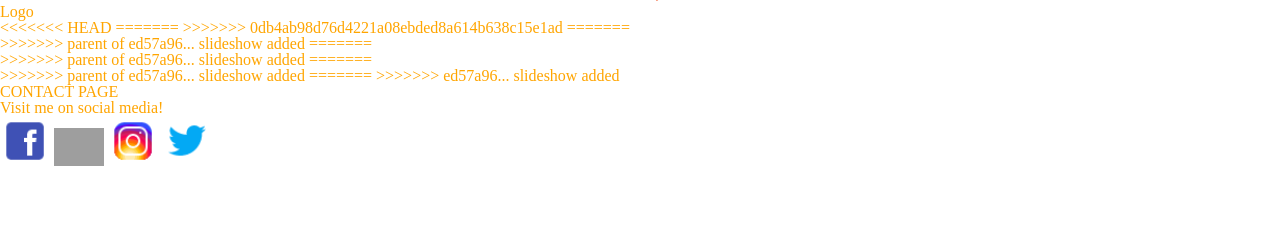
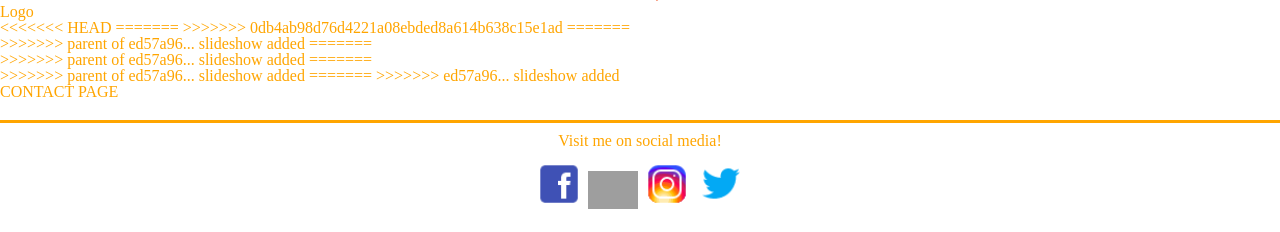
Before and after one commit to Daveholmes05/ArmatisReviews, a PHP site: page /contact.html in a window 1280 px wide. Shown: the part 2948-3180 px from the top of the page. Before the commit the page ends 3114 px from the top, so only its background shows below. Run offline with PHP 8.4, Linux system fonts and the light colour scheme; grey boxes are pictures that could not be loaded.

Commit message:
configured CSS for higher resolutions

```diff
--- a/css/styles.css
+++ b/css/styles.css
@@ -114,8 +114,9 @@ ul.topnav li.icon {
 
 
 
-
-/* For mobile phones */
+/*******************************************/
+/************ For mobile phones ************/
+/*******************************************/
 @media screen and (max-width: 768px) {
 
   main {
@@ -223,24 +224,119 @@ ul.topnav li.icon {
 
 
 
-/* Tablets */
+/*******************************************/
+/**************** For tablets **************/
+/*******************************************/
 @media (min-width: 768px) {
   body {
 
   }
 
-  .carousel-inner img {
+  #AliensShirt {
   	height: 100%;
     width: 100%;
     position: relative;
     top: -150px;
   }
+
+  .sections h1 {
+  	text-align: center;
+    padding: 10px;
+    font-size: 30px;
+    font-weight: bold;
+ /*   border-top: 50px solid black;*/
+    background: url("../img/orangeBackground.jpg");
+    color: black;
+  }
+
+  .videos {
+  	margin: 0 20px;
+  	position: relative;
+  	text-align: center;
+  }
+
+  .videos iframe {
+  	margin: 10px 40px;
+  	height: 250px;
+  	width: 40%;
+  	position: relative;
+  	border: #FFA500 solid 1px;
+  }
+
+  footer {
+    position: relative;
+    border-top: #FFA500 solid;
+  	float: left;
+    margin: 20px 0;
+    width: 100%;
+	/*    bottom: -300px;*/
+  }
+
+  #socialMedia {
+  	margin: 0;
+  	text-align: center;
+  }
+
+  #socialMedia p {
+  	margin: 10px 0;
+  }
 }
 
 
-/* Desktops */
-@media (min-width: 960px) {
+/*******************************************/
+/*************** For Desktops **************/
+/*******************************************/
+@media (min-width: 1100px) {
   body {
 
   }
+
+  #AliensShirt {
+  	height: 100%;
+    width: 100%;
+    position: relative;
+    top: -300px;
+  }
+
+  .sections h1 {
+  	text-align: center;
+    padding: 10px;
+    font-size: 30px;
+    font-weight: bold;
+ /*   border-top: 50px solid black;*/
+    background: url("../img/orangeBackground.jpg");
+    color: black;
+  }
+
+  .videos {
+  	margin: 0 20px;
+  	position: relative;
+  	text-align: center;
+  }
+
+  .videos iframe {
+  	margin: 10px 40px;
+  	height: 250px;
+  	width: 40%;
+  	position: relative;
+  	border: #FFA500 solid 1px;
+  }
+
+  footer {
+    position: relative;
+    border-top: #FFA500 solid;
+  	float: left;
+    margin: 20px 0;
+    width: 100%;
+	/*    bottom: -300px;*/
+  }
+
+  #socialMedia {
+  	margin: 0;
+  	text-align: center;
+  }
+
+  #socialMedia p {
+  	margin: 10px 0;
+  }
 }
--- a/index.html
+++ b/index.html
@@ -50,7 +50,7 @@
   	</div>
 
   	<div class="item">
-      <img src="img/AliensShirt.jpg" alt="Armatis Reviews Shooting suppressed AR15" style="height: 100%;width: 100%; position: relative; bottom: 20px;">
+      <img src="img/AliensShirt.jpg" alt="Armatis Reviews Shooting suppressed AR15" id="AliensShirt" style="height: 100%;width: 100%; position: relative;">
   	</div>
 
   </div>
```
